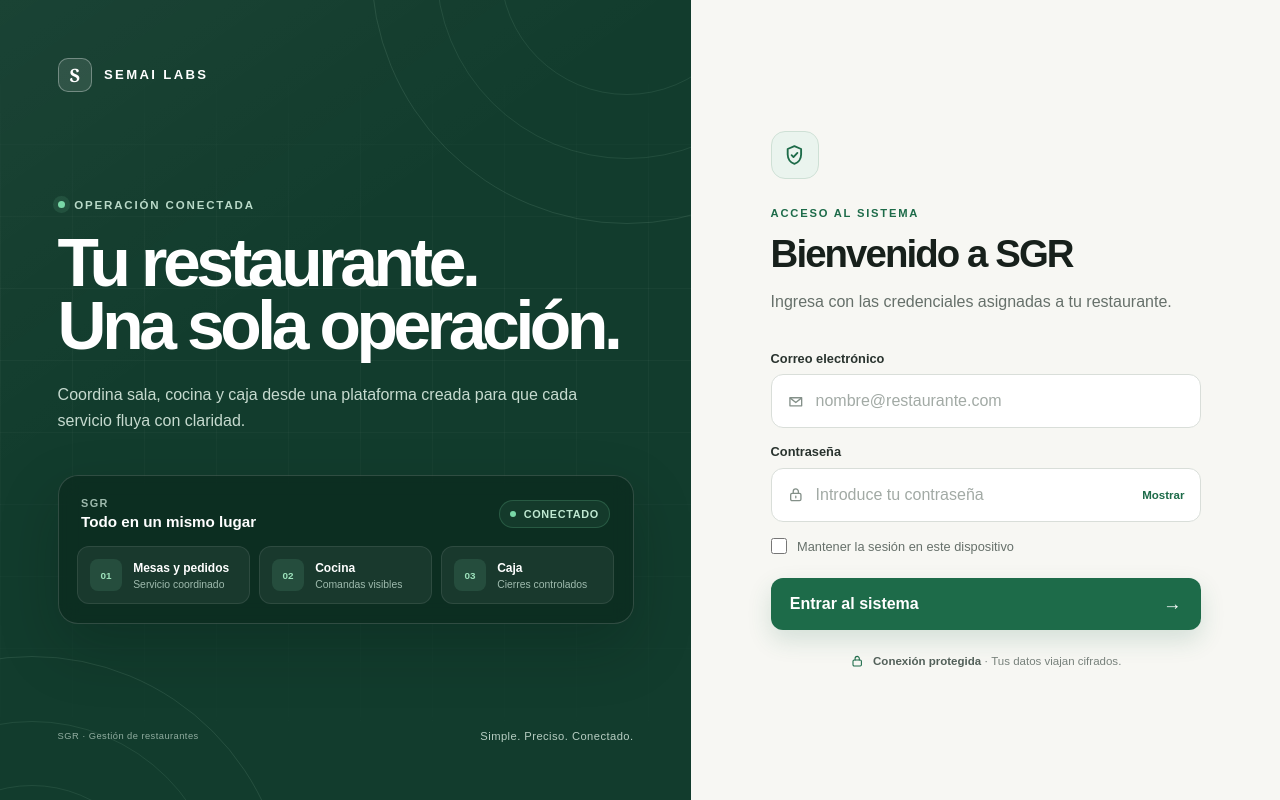
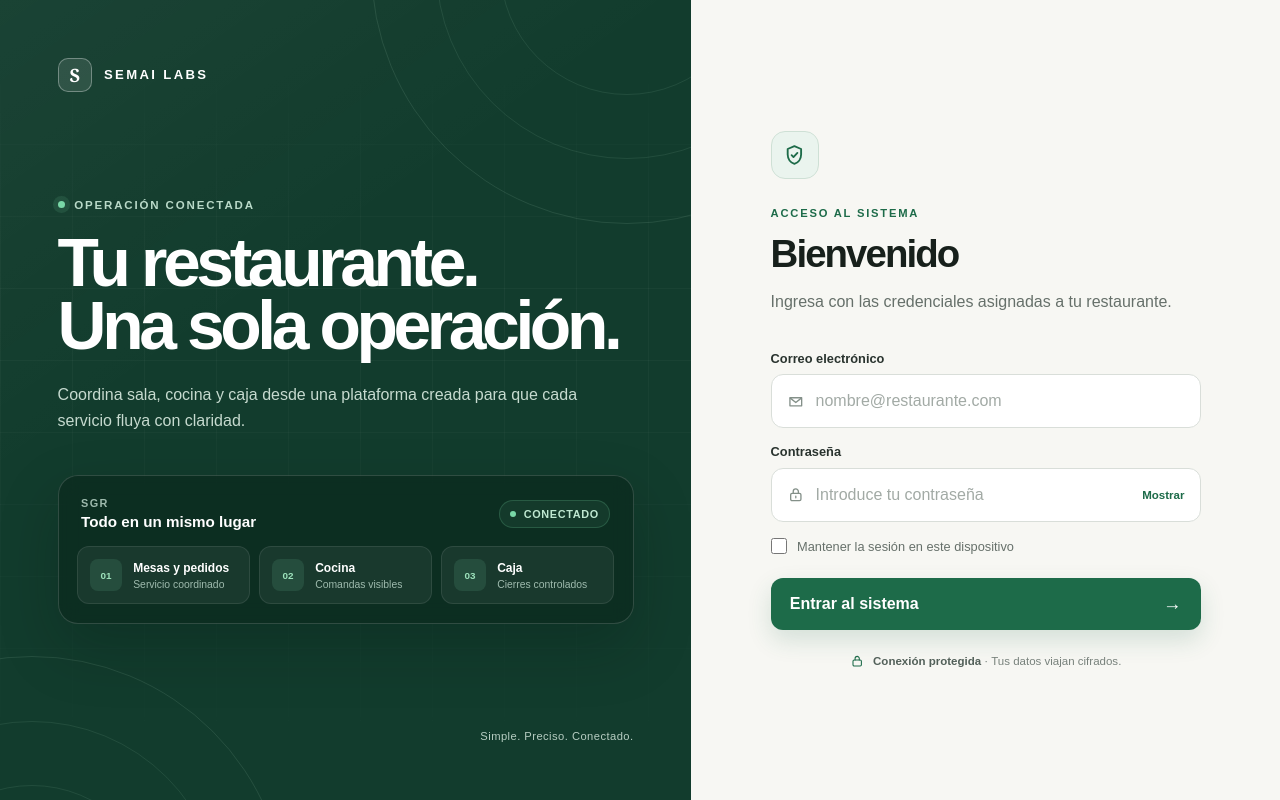
Before and after one commit to irvinvela/SGR, a Next.js app in the folder frontend/: page / in a window 1280 px wide. Built offline with nearby package versions, Linux system fonts and the light colour scheme; no server answers.

Commit message:
fix: simplify login welcome copy

```diff
--- a/frontend/src/app/globals.css
+++ b/frontend/src/app/globals.css
@@ -281,7 +281,7 @@ select {
 .brand-footer {
   display: flex;
   align-items: center;
-  justify-content: space-between;
+  justify-content: flex-end;
   gap: 1rem;
   color: #91ada0;
   font-size: 0.7rem;
--- a/frontend/src/app/page.tsx
+++ b/frontend/src/app/page.tsx
@@ -88,7 +88,6 @@ export default function LoginPage() {
         </div>
 
         <footer className="brand-footer">
-          <small>SGR · Gestión de restaurantes</small>
           <span>Simple. Preciso. Conectado.</span>
         </footer>
       </section>
@@ -102,7 +101,7 @@ export default function LoginPage() {
             </svg>
           </div>
           <p className="eyebrow">Acceso al sistema</p>
-          <h2 id="login-title">Bienvenido a SGR</h2>
+          <h2 id="login-title">Bienvenido</h2>
           <p>
             Ingresa con las credenciales asignadas a tu restaurante.
           </p>
```
